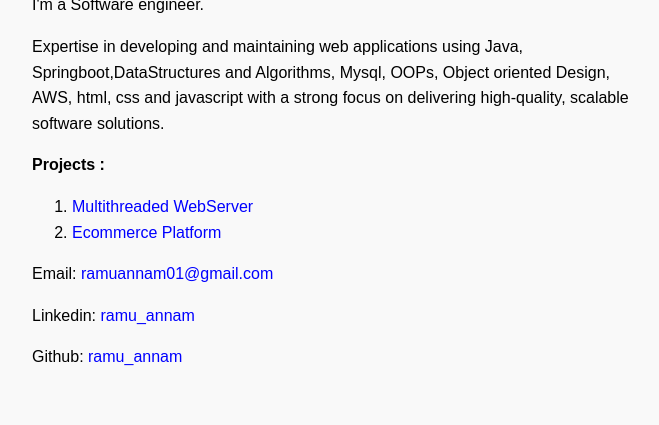
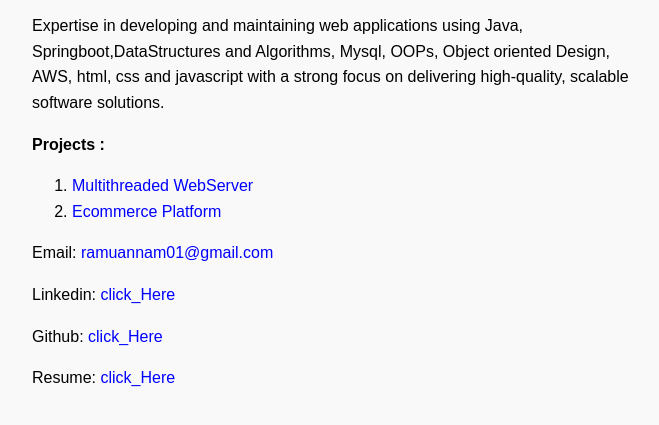
Before and after one commit to ramuannam/ramuannam, a plain HTML site: page index.html in a window 1280 px wide. Shown: the part 251-676 px from the top of the page, without its empty margins (318-977 px from the left). Drawn offline with Linux system fonts and the light colour scheme.

Commit message:
Update index.html

```diff
--- a/index.html
+++ b/index.html
@@ -19,8 +19,11 @@
         <li><a href="#">Ecommerce Platform</a></li>
     </ol>
     <p>Email: <a href="mailto:ramuannam01@gmail.com">ramuannam01@gmail.com</a></p>
-    <p>Linkedin: <a href="https://www.linkedin.com/in/ramu-annam-01614513a/">ramu_annam</a></p>
-    <p>Github: <a href="https://github.com/ramuannam">ramu_annam</a></p>
+    <p>Linkedin: <a href="https://www.linkedin.com/in/ramu-annam-01614513a/">click_Here</a></p>
+    <p>Github: <a href="https://github.com/ramuannam">click_Here</a></p>
+    <p>Resume: <a href="https://drive.google.com/file/d/1L0Xx09UB_Jqks4RpKSYPhaQP9V_7wS4h/view?usp=drive_link">click_Here</a></p>
+
+
 
 </div>
 </body>
```
